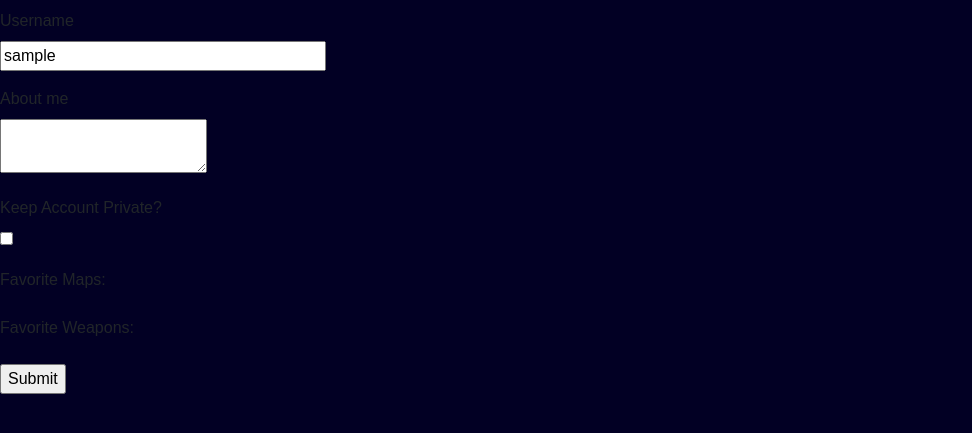
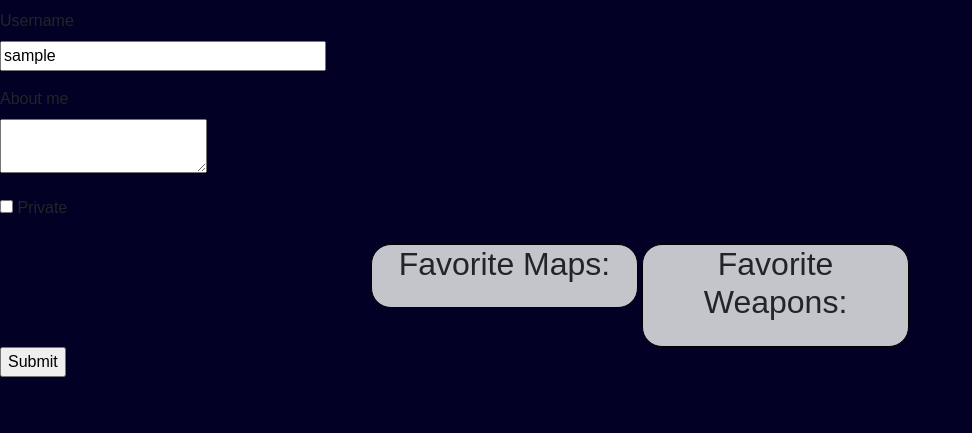
Before and after one commit to LanceBasa/CSGGHubUsersWebChatSystem, a Flask app: page /edit_profile in a window 1280 px wide. Shown: the part 149-582 px from the top of the page, without its empty margins (0-972 px from the left). Run offline with Flask 3, Linux system fonts and the light colour scheme; the visitor is signed in with stand-in values (Sample User, id 1); data comes from the database, SQL or seed files in the repository; data that the repository does not hold is empty.

Commit message:
Added scrolling to profile page + check box works with history using DB + private profile boolean works with history

```diff
--- a/app/static/style.css
+++ b/app/static/style.css
@@ -166,6 +166,17 @@ body {
   list-style: none;
 }
 
+.edit_favs{
+  text-align: left;
+
+}
+.scroll_editpage{
+
+  overflow-y: scroll;
+   max-height: 200px;
+}
+
+
 
 .alertmsg{
   font-style: bold;
--- a/app/templates/edit_profile.html
+++ b/app/templates/edit_profile.html
@@ -19,29 +19,46 @@
             {% endfor %}
         </p>
         <p>
-            {{ form.isPrivate.label }}<br>
-            {{ form.isPrivate() }}<br>
-            {% for error in form.isPrivate.errors %}
-            <span style="color: red;">{{ error }}</span><br>
-            {% endfor %}
+            <div class="private">
+                <input type="checkbox" id="UserPrivate" name="isPrivate" value="true"
+                        {% if current_user.private %}checked{% endif %}>
+                <label for="UserPrivate">Private</label>
+            </div>
         </p>
+<div class="playerFavs col-10">
+    <div class="gunsAndMaps  col-3">
+        <h2 >Favorite Maps:</h2>
 
-        <p>
-            <label for="fav_maps">Favorite Maps:</label><br>
+            <ul class="scroll_editpage">
                 {% for map_id, map_name in form.fav_maps.choices %}
+                    <li class="edit_favs">
                         <input type="checkbox" id="fav_map_{{ map_id }}" name="fav_maps" value="{{ map_id }}"
                             {% if map_id in form.fav_maps.data %}checked{% endif %}>
-            <label for="fav_map_{{ map_id }}">{{ map_name }}</label><br>
+                        <label for="fav_map_{{ map_id }}">{{ map_name }}</label>
+                    </li>
                 {% endfor %}
-        </p>
-        <p>
-            <label for="fav_weapons">Favorite Weapons:</label><br>
+            </ul>
+    </div>
+
+    <div class="gunsAndMaps  col-3">
+        <h2 >Favorite Weapons:</h2>
+
+            <ul class="scroll_editpage">
                 {% for weapon_id, weapon_name in form.fav_weapons.choices %}
+                    <li class="edit_favs">
                         <input type="checkbox" id="fav_weapon_{{ weapon_id }}" name="fav_weapons" value="{{ weapon_id }}"
                             {% if weapon_id in form.fav_weapons.data %}checked{% endif %}>
-            <label for="fav_weapon_{{ weapon_id }}">{{ weapon_name }}</label><br>
+                        <label for="fav_weapon_{{ weapon_id }}">{{ weapon_name }}</label>
+                    </li>
                 {% endfor %}
-        </p>
+            </ul>
+
+    </div>
+</div>
+
+
+
+
         <p>{{ form.submit() }}</p>
     </form>
 {% endblock %}
```
Lines whose indentation alone changed are shown as unchanged.
